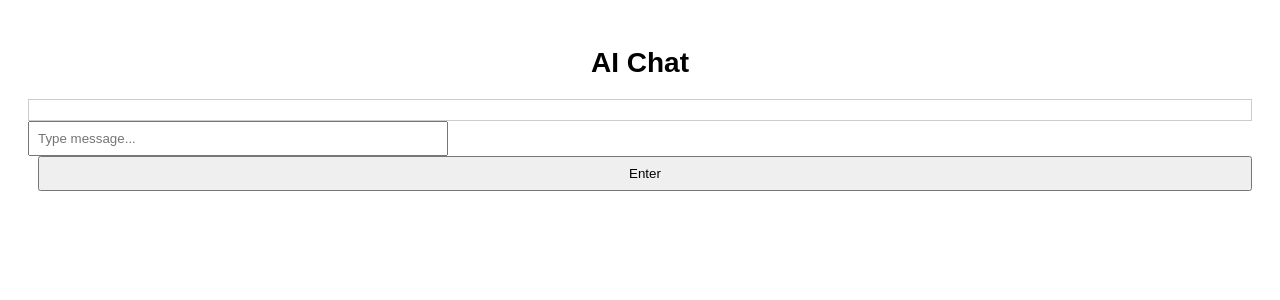
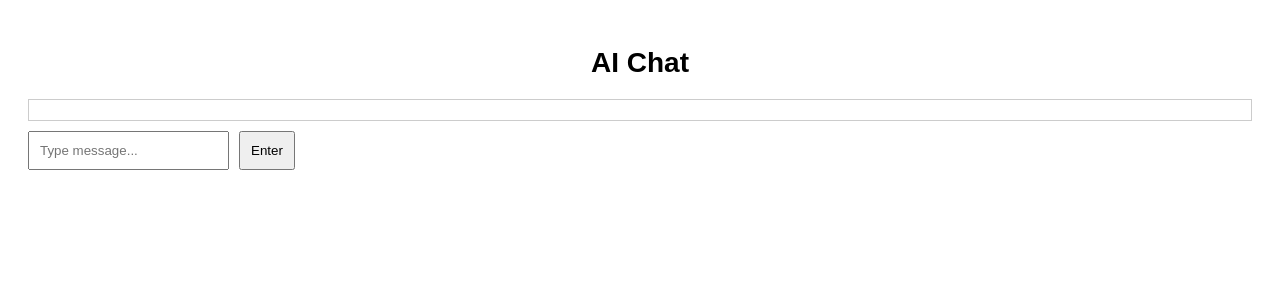
Before and after one commit to Rohit-more-2003/ai-assistant, a React (Vite) app in the folder frontend/: page / in a window 1280 px wide. Shown: the top 300 px of the page. Built offline with nearby package versions, Linux system fonts and the light colour scheme.

Commit message:
Put input and button in same row

```diff
--- a/frontend/src/App.css
+++ b/frontend/src/App.css
@@ -39,12 +39,18 @@
     align-self: flex-start;
 }
 
+.input-row{
+    display: flex;
+    margin-top: 10px;
+    width: 80vw;
+}
+
 .input{
-    padding: 8px;
-    width: 400px;
+    float: 1;
+    padding: 10px;
 }
 
 .button{
-    padding: 8px;
+    padding: 10px;
     margin-left: 10px;
 }
--- a/frontend/src/App.jsx
+++ b/frontend/src/App.jsx
@@ -69,6 +69,7 @@ export default function App() {
         <div ref={chatEndRef}></div>  {/* this div part calls chatEndRef to latest message */}
       </div>
 
+      <div className="input-row">
         <input
           className="input"
           value={input}
@@ -86,5 +87,6 @@ export default function App() {
           {loading ? "Loading" : "Enter"}
         </button>
       </div>
+    </div>
   );
 };
```
Lines whose indentation alone changed are shown as unchanged.
